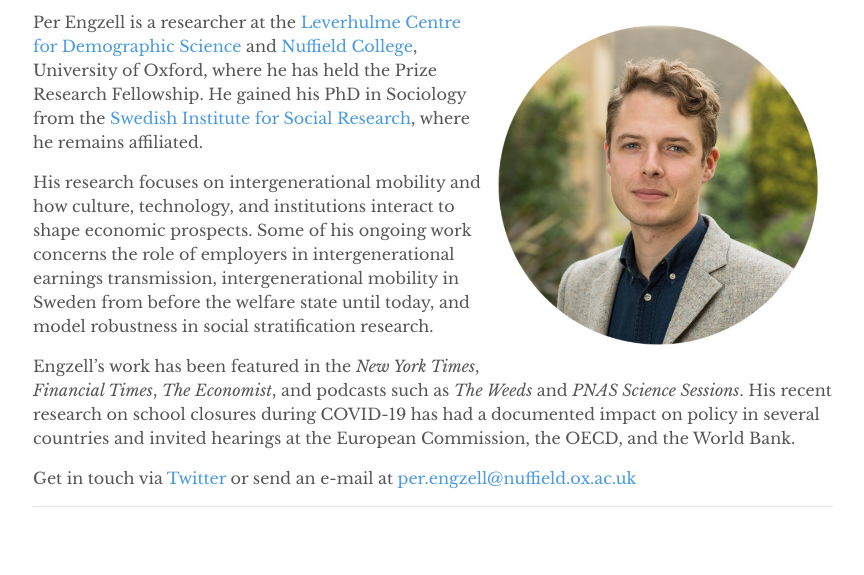
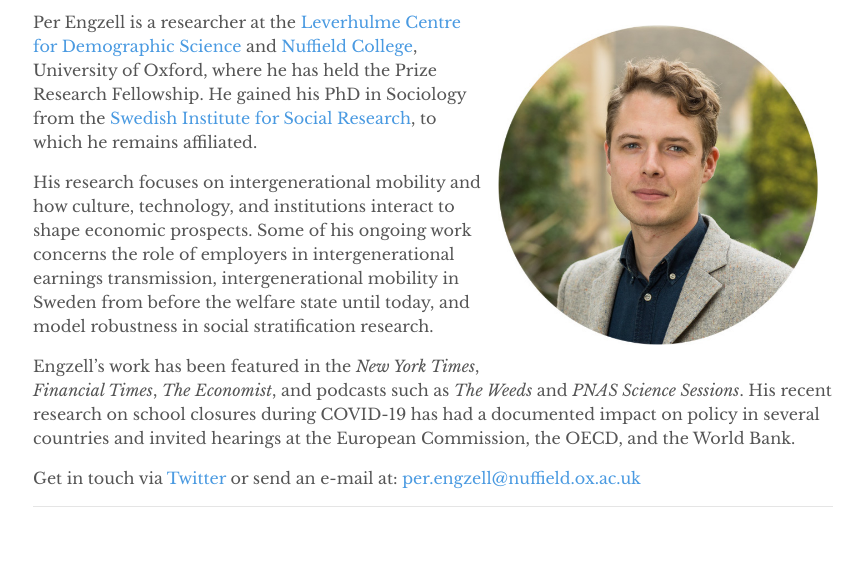
Before and after one commit to pengzell/pengzell.github.io, a Jekyll site: the page built from index.md, in a window 1280 px wide. Shown: the part 211-786 px from the top of the page, without its empty margins (207-1071 px from the left). Built offline with Jekyll 4.4.1, drawn with Linux system fonts in a browser that asks for light colours.

Commit message:
Update index.md

```diff
--- a/index.md
+++ b/index.md
@@ -6,10 +6,10 @@ author: "Per Engzell"
 
 ![Per Engzell](portrait.jpg){:style="float:right; margin:15px; width: 40%;"}
 
-Per Engzell is a researcher at the [Leverhulme Centre for Demographic Science](http://www.demographicscience.ox.ac.uk) and [Nuffield College](https://www.nuffield.ox.ac.uk), University of Oxford, where he has held the Prize Research Fellowship. He gained his PhD in Sociology from the [Swedish Institute for Social Research](https://www.sofi.su.se/english/), where he remains affiliated.
+Per Engzell is a researcher at the [Leverhulme Centre for Demographic Science](http://www.demographicscience.ox.ac.uk) and [Nuffield College](https://www.nuffield.ox.ac.uk), University of Oxford, where he has held the Prize Research Fellowship. He gained his PhD in Sociology from the [Swedish Institute for Social Research](https://www.sofi.su.se/english/), to which he remains affiliated.
 
 His research focuses on intergenerational mobility and how culture, technology, and institutions interact to shape economic prospects. Some of his ongoing work concerns the role of employers in intergenerational earnings transmission, intergenerational mobility in Sweden from before the welfare state until today, and model robustness in social stratification research.
 
 Engzell's work has been featured in the *New York Times*, *Financial Times*, *The Economist*, and podcasts such as *The Weeds* and *PNAS Science Sessions*. His recent research on school closures during COVID-19 has had a documented impact on policy in several countries and invited hearings at the European Commission, the OECD, and the World Bank.
 
-Get in touch via [Twitter](https://twitter.com/pengzell) or send an e-mail at [per.engzell@nuffield.ox.ac.uk](mailto:per.engzell@nuffield.ox.ac.uk)
+Get in touch via [Twitter](https://twitter.com/pengzell) or send an e-mail at: [per.engzell@nuffield.ox.ac.uk](mailto:per.engzell@nuffield.ox.ac.uk)
```
